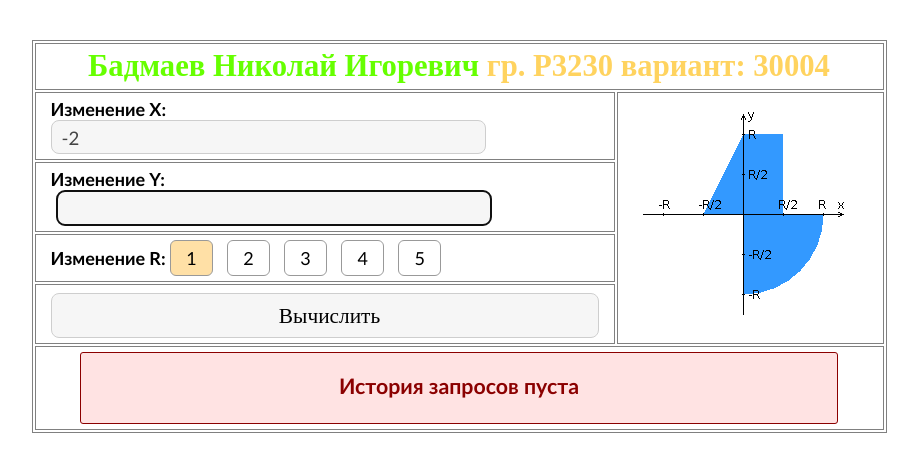
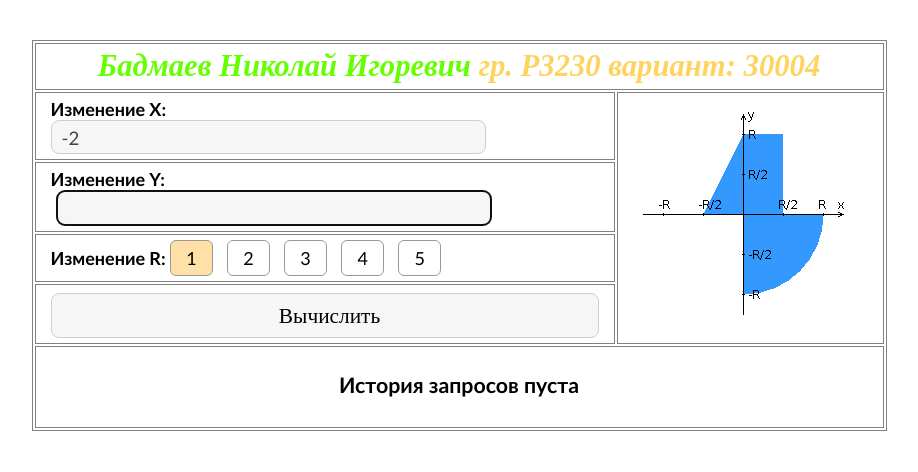
Before and after one commit to seigneur-banana/web_1lab, a PHP site: page / in a window 1280 px wide. Shown: the top 472 px of the page, without its empty margins (181-1099 px from the left). Run offline with PHP 8.4, Linux system fonts and the light colour scheme.

Commit message:
Вёрстка

```diff
--- a/index.php
+++ b/index.php
@@ -11,7 +11,8 @@
             margin-left: auto;
             margin-right: auto;
             color: #ffd35f;
-            font-family: "Times New Roman", cursive;
+            font-family: "Times New Roman", sans-serif;
+            font-style: italic;
             font-size: 23pt;
         }
         #mainHeading::selection {
@@ -65,10 +66,10 @@
             font-family: 'Times New Roman', sans-serif;
         }
         .history {
-            width: 756px;
+            width: 100%;
             border-collapse: collapse;
             font-size: 14pt;
-            margin: 0 auto 12px;
+            margin: 7px auto;
         }
         .history td {
             border: 1px solid rgb(118, 118, 118);
@@ -81,16 +82,16 @@
             padding-right: 5px;
         }
         .error {
-            background-color: #ffe3e3;
-            width: 756px;
+            width: 100%;
             margin-left: auto;
             margin-right: auto;
             font-size: 16pt;
             font-weight: bold;
-            border-radius: 3px;
-            border: 1px solid darkred;
+            /*border-radius: 3px;
+            border: 1px solid red;
+            color: darkred;*/
             text-align: center;
-            color: darkred;
+
             height: 50px;
             padding-top: 20px;
             padding-bottom: 0;
@@ -167,7 +168,7 @@
                 <td rowspan="4"><img src="img/area.png" title="График" alt="График"/></td>
             </tr>
             <tr>
-                <td><b>Изменение Y:</b><div class="text"><label data-validate="Обязательное поле"><input type="text" class="number" name="coordinateY" data-min="-3" data-max="3" data-separator="," autocomplete="off" autofocus></label></div></td>
+                <td><b>Изменение Y:</b><div class="text"><label data-validate="Обязательное поле"><input type="text" required title="Число из промежутка (-3...3); разделитель целой и дробной части - точка (,)" class="number" name="coordinateY" data-min="-3" data-max="3" data-separator="," autocomplete="off" autofocus></label></div></td>
             </tr>
             <tr>
                 <td><b>Изменение R:</b>
```
